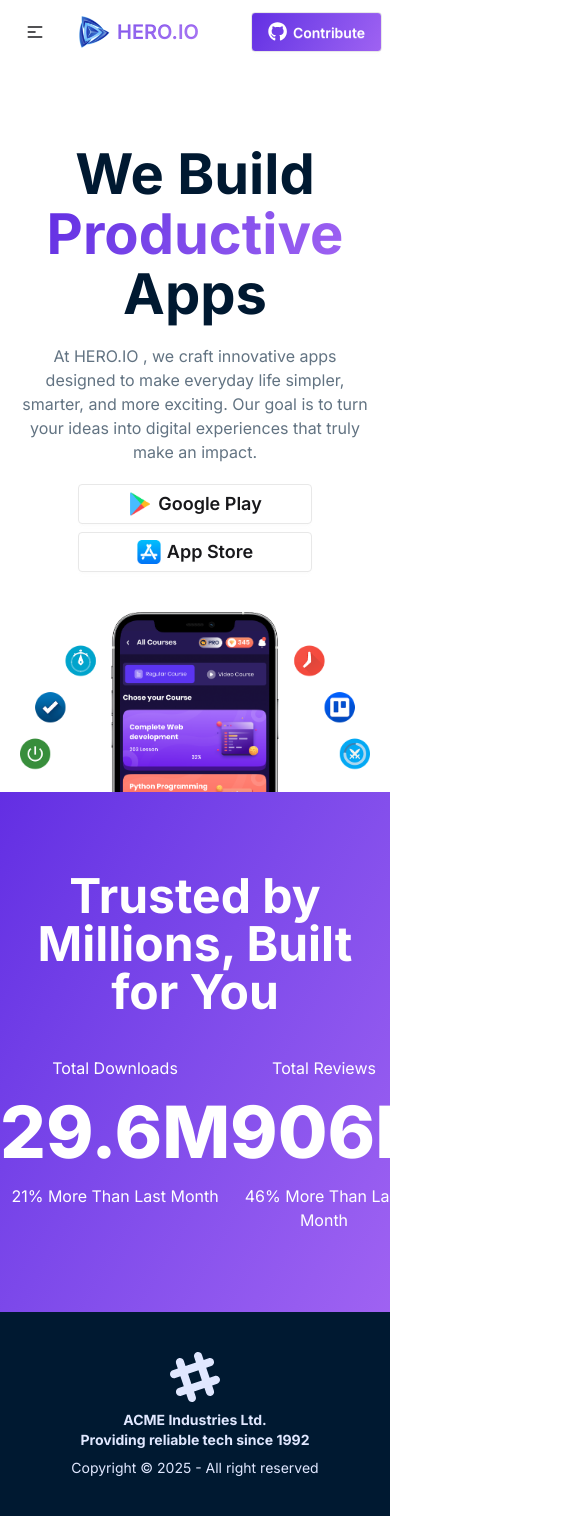
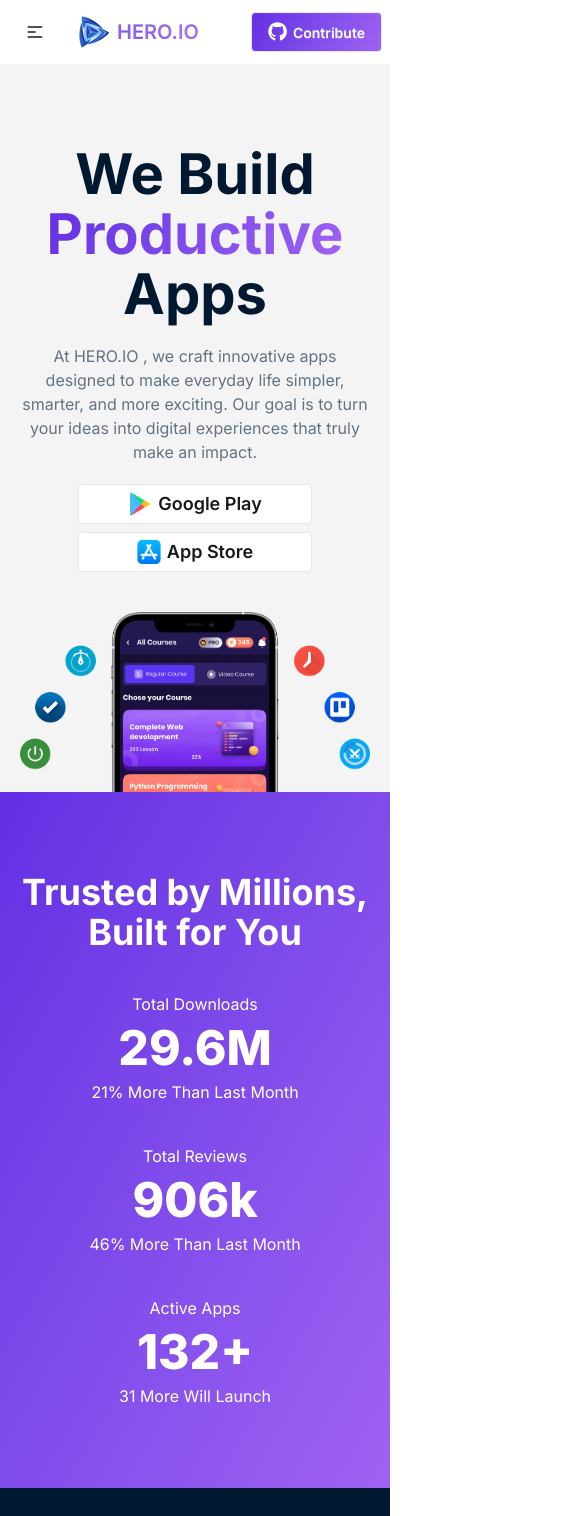
Before and after one commit to ts-webdev/hero, a React (Vite) app: page / in a window 390 px wide. Shown: the top 1516 px of the page, 585 px wide, since content can reach past the window. Built offline with nearby package versions, Linux system fonts and the light colour scheme.

Commit message:
Added Error Page

```diff
--- a/src/components/status/Status.jsx
+++ b/src/components/status/Status.jsx
@@ -2,23 +2,23 @@
 
 const Status = () => {
     return (
-        <div className='bg-linear-120 from-[#632ee3] to-[#9f62f2] text-white'>
+        <div className='bg-linear-120 from-[#632ee3] to-[#9f62f2] text-white px-5'>
             <div className='container mx-auto py-20'>
-                <h1 className='text-5xl font-bold text-center mb-10'>Trusted by Millions, Built for You</h1>
-                <div className='text-center flex justify-around'>
+                <h1 className='text-4xl sm:text-5xl font-bold text-center mb-10'>Trusted by Millions, Built for You</h1>
+                <div className='text-center flex flex-col gap-10 md:flex-row justify-around'>
                     <div>
                         <h3>Total Downloads</h3>
-                        <p className='text-7xl font-extrabold my-4'>29.6M</p>
+                        <p className='text-5xl sm:text-7xl font-extrabold my-2 sm:my-4'>29.6M</p>
                         <p>21% More Than Last Month</p>
                     </div>
                     <div>
                         <h3>Total Reviews</h3>
-                        <p className='text-7xl font-extrabold my-4'>906k</p>
+                        <p className='text-5xl sm:text-7xl font-extrabold my-2 sm:my-4'>906k</p>
                         <p>46% More Than Last Month</p>
                     </div>
                     <div>
                         <h3>Active Apps</h3>
-                        <p className='text-7xl font-extrabold my-4'>132+</p>
+                        <p className='text-5xl sm:text-7xl font-extrabold my-2 sm:my-4'>132+</p>
                         <p>31 More Will Launch</p>
                     </div>
                 </div>
--- a/src/pages/errorPage/ErrorPage.jsx
+++ b/src/pages/errorPage/ErrorPage.jsx
@@ -1,12 +1,21 @@
 import React from 'react';
 import Navbar from '../../components/navbar/Navbar';
 import Footer from '../../components/footer/Footer';
+import errImage from '../../assets/error-404.png'
+import { Link } from 'react-router';
 
 const ErrorPage = () => {
     return (
         <div>
             <Navbar></Navbar>
-            <h1>404 Not Found</h1>
+            <div className='bg-[#d2d2d240] flex justify-center items-center py-20'>
+                <div className='flex flex-col items-center'>
+                    <img src={errImage} alt="" />
+                    <h1 className='text-5xl font-semibold mt-5'>Oops, page not found!</h1>
+                    <p className='text-[#627382] my-3'>The page you are looking for is not available.</p>
+                    <Link><button className="btn bg-linear-120 from-[#632ee3] to-[#9f62f2] text-white flex items-center px-5">Go Back!</button></Link>
+                </div>
+            </div>
             <Footer></Footer>
         </div>
     );
--- a/src/pages/home/Home.jsx
+++ b/src/pages/home/Home.jsx
@@ -4,7 +4,7 @@
 
 const Home = () => {
     return (
-        <div>
+        <div className='bg-[#d2d2d240]'>
             <Banner></Banner>
             <Status></Status>
         </div>
```
